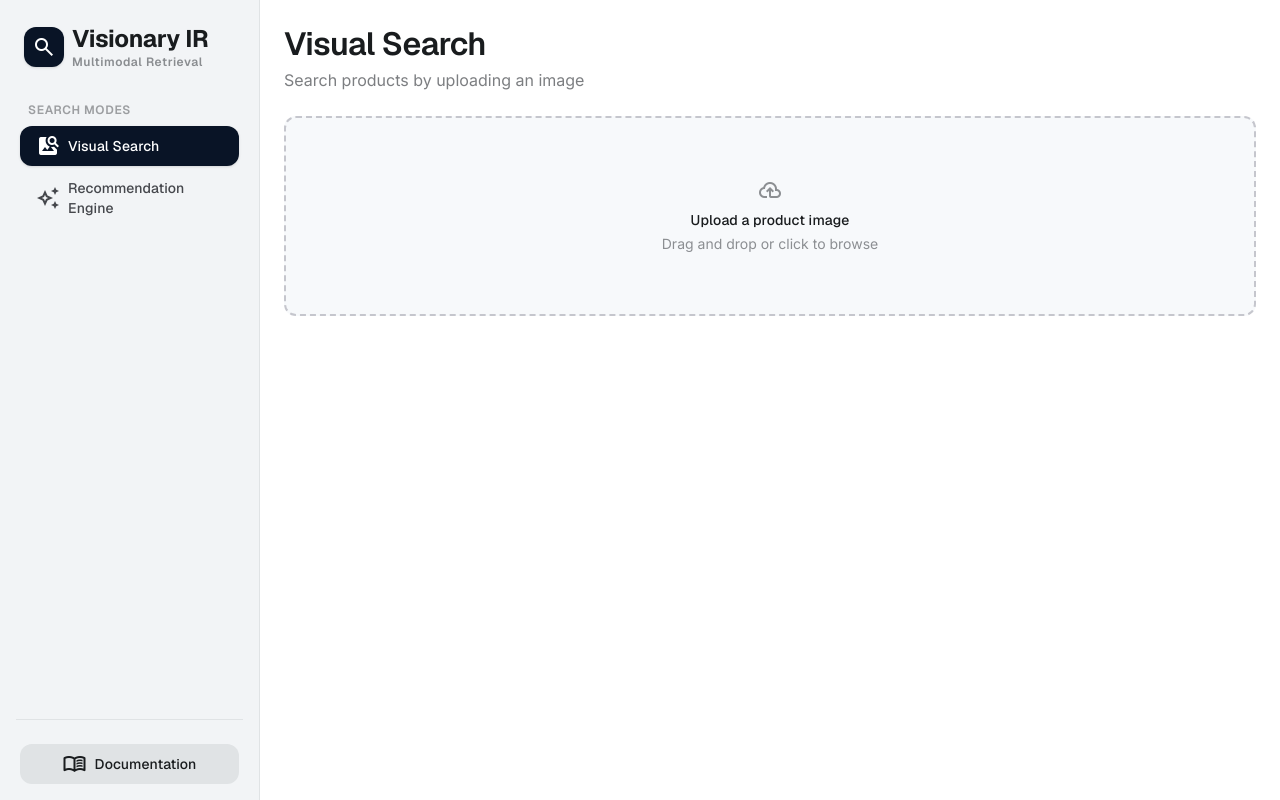
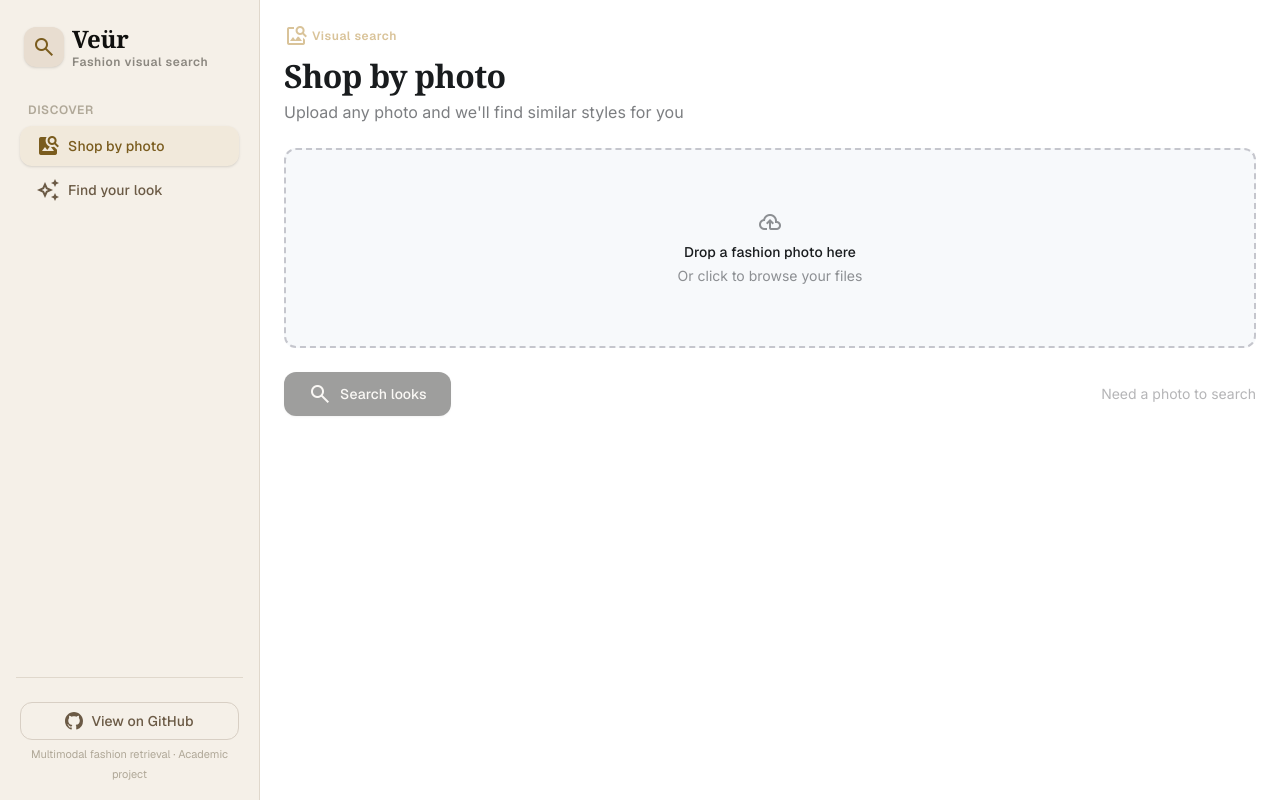
Before and after one commit to FabricioLanche/BD2_Proyecto2, a React (Vite) app in the folder Fronted/: page / in a window 1280 px wide. Built offline with nearby package versions, Linux system fonts and the light colour scheme.

Commit message:
feat: changing palette's colors

```diff
--- a/Fronted/index.html
+++ b/Fronted/index.html
@@ -4,7 +4,7 @@
     <meta charset="UTF-8" />
     <link rel="icon" type="image/svg+xml" href="/favicon.svg" />
     <meta name="viewport" content="width=device-width, initial-scale=1.0" />
-    <title>Visionary IR - Multimodal Retrieval</title>
+    <title>Veür - Fashion Visual Search</title>
     <link rel="preconnect" href="https://fonts.googleapis.com" />
     <link rel="preconnect" href="https://fonts.gstatic.com" crossorigin />
     <link href="https://fonts.googleapis.com/css2?family=Geist:wght@400;500;600;700;800;900&family=Inter:wght@400;500;600&display=swap" rel="stylesheet" />
--- a/Fronted/src/components/Sidebar.tsx
+++ b/Fronted/src/components/Sidebar.tsx
@@ -4,25 +4,25 @@ interface SidebarProps {
 }
 
 const navItems = [
-  { id: 'visual-search', label: 'Visual Search', icon: 'image_search' },
-  { id: 'recommendation-engine', label: 'Recommendation Engine', icon: 'auto_awesome' },
+  { id: 'visual-search', label: 'Shop by photo', icon: 'image_search' },
+  { id: 'recommendation-engine', label: 'Find your look', icon: 'auto_awesome' },
 ]
 
 export default function Sidebar({ currentPage, onNavigate }: SidebarProps) {
   return (
-    <nav className="fixed left-0 top-0 h-full w-[260px] flex flex-col p-stack-md gap-stack-sm bg-surface-container-low border-r border-surface-container-highest z-20 hidden md:flex">
+    <nav className="fixed left-0 top-0 h-full w-[260px] flex flex-col p-stack-md gap-stack-sm bg-[#F5F0E8] border-r border-[#E0D8CC] z-20 hidden md:flex">
       <div className="flex items-center gap-stack-sm px-stack-sm mb-stack-lg pt-stack-sm">
-        <div className="w-10 h-10 rounded-xl bg-primary text-on-primary flex items-center justify-center font-bold shadow-sm">
+        <div className="w-10 h-10 rounded-xl bg-[#E8DDD0] text-[#7A5C1E] flex items-center justify-center font-bold shadow-sm">
           <span className="material-symbols-outlined" style={{ fontVariationSettings: "'FILL' 1" }}>search</span>
         </div>
         <div>
-          <h1 className="font-headline-md text-headline-md font-bold text-on-surface leading-tight">Visionary IR</h1>
-          <p className="font-label-sm text-label-sm text-on-surface-variant/60">Multimodal Retrieval</p>
+          <h1 className="font-serif text-headline-md font-bold text-[#0F0F0D] leading-tight">Veür</h1>
+          <p className="font-label-sm text-label-sm text-[#8C8880]">Fashion visual search</p>
         </div>
       </div>
 
       <div className="flex flex-col gap-1 flex-1 px-stack-xs">
-        <p className="font-label-sm text-label-sm text-on-surface-variant/50 uppercase tracking-wider px-stack-sm mb-stack-xs">Search modes</p>
+        <p className="font-label-sm text-label-sm text-[#B0A898] uppercase tracking-wider px-stack-sm mb-stack-xs">DISCOVER</p>
         {navItems.map((item) => {
           const isActive = currentPage === item.id
           return (
@@ -31,8 +31,8 @@ export default function Sidebar({ currentPage, onNavigate }: SidebarProps) {
               onClick={() => onNavigate(item.id)}
               className={`flex items-center gap-stack-sm px-stack-md py-stack-sm rounded-xl transition-all duration-150 text-left ${
                 isActive
-                  ? 'bg-primary text-on-primary shadow-sm'
-                  : 'text-on-surface-variant hover:bg-surface-container-hover active:scale-[0.98]'
+                  ? 'bg-[#C9A96E]/10 text-[#7A5C1E] shadow-sm'
+                  : 'text-[#6B5A45] hover:bg-black/5 active:scale-[0.98]'
               }`}
             >
               <span
@@ -47,16 +47,19 @@ export default function Sidebar({ currentPage, onNavigate }: SidebarProps) {
         })}
       </div>
 
-      <div className="mt-auto flex flex-col gap-stack-sm pt-stack-lg border-t border-surface-container-highest px-stack-xs">
+      <div className="mt-auto flex flex-col gap-stack-xs pt-stack-lg border-t border-[#E0D8CC] px-stack-xs">
         <a
           href="https://github.com/FabricioLanche/BD2_Proyecto2"
           target="_blank"
           rel="noopener noreferrer"
-          className="w-full py-stack-sm px-stack-md bg-surface-container-highest text-on-surface font-label-md text-label-md rounded-xl flex justify-center items-center gap-stack-sm hover:bg-surface-container-high transition-all active:scale-[0.98]"
+          className="w-full py-stack-sm px-stack-md border border-[#D8CFC4] text-[#6B5A45] font-label-md text-label-md rounded-xl flex justify-center items-center gap-stack-sm hover:bg-black/5 transition-all active:scale-[0.98]"
         >
-          <span className="material-symbols-outlined text-[18px]">menu_book</span>
-          Documentation
+          <svg viewBox="0 0 16 16" className="w-[18px] h-[18px] fill-current" aria-hidden="true">
+            <path d="M8 0C3.58 0 0 3.58 0 8c0 3.54 2.29 6.53 5.47 7.59.4.07.55-.17.55-.38 0-.19-.01-.82-.01-1.49-2.01.37-2.53-.49-2.69-.94-.09-.23-.48-.94-.82-1.13-.28-.15-.68-.52-.01-.53.63-.01 1.08.58 1.23.82.72 1.21 1.87.87 2.33.66.07-.52.28-.87.51-1.07-1.78-.2-3.64-.89-3.64-3.95 0-.87.31-1.59.82-2.15-.08-.2-.36-1.02.08-2.12 0 0 .67-.21 2.2.82.64-.18 1.32-.27 2-.27.68 0 1.36.09 2 .27 1.53-1.04 2.2-.82 2.2-.82.44 1.1.16 1.92.08 2.12.51.56.82 1.27.82 2.15 0 3.07-1.87 3.75-3.65 3.95.29.25.54.73.54 1.48 0 1.07-.01 1.93-.01 2.2 0 .21.15.46.55.38A8.013 8.013 0 0016 8c0-4.42-3.58-8-8-8z" />
+          </svg>
+          View on GitHub
         </a>
+        <p className="font-code text-[11px] text-[#B0A898] text-center">Multimodal fashion retrieval · Academic project</p>
       </div>
     </nav>
   )
--- a/Fronted/src/components/UploadZone.tsx
+++ b/Fronted/src/components/UploadZone.tsx
@@ -4,9 +4,11 @@ interface UploadZoneProps {
   imagePreview?: string | null
   onUpload: (file: File) => void
   onClear?: () => void
+  label?: string
+  subLabel?: string
 }
 
-export default function UploadZone({ imagePreview, onUpload, onClear }: UploadZoneProps) {
+export default function UploadZone({ imagePreview, onUpload, onClear, label = 'Drop a photo here', subLabel = 'Or click to browse your files' }: UploadZoneProps) {
   const inputRef = useRef<HTMLInputElement>(null)
 
   const handleFile = (e: React.ChangeEvent<HTMLInputElement>) => {
@@ -45,8 +47,8 @@ export default function UploadZone({ imagePreview, onUpload, onClear }: UploadZo
       ) : (
         <>
           <span className="material-symbols-outlined text-[44px] text-on-surface-variant/60 group-hover:text-primary/60 transition-colors mb-stack-sm">cloud_upload</span>
-          <p className="font-label-md text-label-md text-on-surface">Upload a product image</p>
-          <p className="font-body-md text-body-md text-on-surface-variant/60 mt-1 max-w-[260px]">Drag and drop or click to browse</p>
+          <p className="font-label-md text-label-md text-on-surface">{label}</p>
+          <p className="font-body-md text-body-md text-on-surface-variant/60 mt-1 max-w-[260px]">{subLabel}</p>
         </>
       )}
       <input ref={inputRef} className="hidden" type="file" accept="image/*" onChange={handleFile} />
--- a/Fronted/src/pages/RecommendationEngine.tsx
+++ b/Fronted/src/pages/RecommendationEngine.tsx
@@ -65,11 +65,11 @@ export default function RecommendationEngine() {
       <div className="flex flex-col gap-1">
         <span className="flex items-center gap-1 font-label-sm text-label-sm text-primary/70 mb-1">
           <span className="material-symbols-outlined text-[13px]">auto_awesome</span>
-          Multimodal retrieval
+          Visual search
         </span>
-        <h2 className="font-display-lg text-display-lg text-on-surface">Recommendation Engine</h2>
+        <h2 className="font-serif text-display-lg text-on-surface">Find your look</h2>
         <p className="font-body-lg text-body-lg text-on-surface-variant/70">
-          Fuse visual and textual queries to find precise product matches.
+          Upload a photo, describe what you're after, or combine both.
         </p>
       </div>
 
@@ -82,7 +82,7 @@ export default function RecommendationEngine() {
             <div className="flex items-center justify-between mb-stack-xs">
               <label className="flex items-center gap-1.5 font-label-md text-label-md text-on-surface-variant/60" htmlFor="text-query">
                 <span className="material-symbols-outlined text-[16px]">text_fields</span>
-                Text Query
+                Describe it
               </label>
               {textQuery && (
                 <button
@@ -97,7 +97,7 @@ export default function RecommendationEngine() {
             <textarea
               className="w-full flex-1 bg-transparent border-none resize-none outline-none focus:ring-0 p-0 font-body-lg text-body-lg text-on-surface placeholder:text-on-surface-variant/35 leading-relaxed"
               id="text-query"
-              placeholder='Describe the product… e.g. "Modern minimalist wooden dining chair with a curved back"'
+              placeholder='e.g. Oversized cream linen blazer with gold buttons'
               value={textQuery}
               onChange={(e) => setTextQuery(e.target.value)}
             />
@@ -115,19 +115,20 @@ export default function RecommendationEngine() {
         </div>
 
         <div className="border-t border-outline-variant/40 px-5 py-3 flex items-center gap-4">
-          <span className="font-label-sm text-label-sm text-on-surface-variant/50 whitespace-nowrap shrink-0">Peso de búsqueda</span>
+          <span className="font-label-sm text-label-sm text-on-surface-variant/50 whitespace-nowrap shrink-0">Search weight</span>
           <div className="flex-1 flex justify-center">
             <div className="w-full max-w-md">
               <FusionSlider value={textWeight} onChange={setTextWeight} />
             </div>
           </div>
+          <div className="w-[140px] shrink-0" />
         </div>
 
         <div className="border-t border-outline-variant/40 px-4 py-3 flex items-center justify-between">
           <button
             onClick={handleSearch}
             disabled={disabled}
-            className="flex items-center gap-2 bg-primary text-on-primary font-label-md text-label-md px-6 py-2.5 rounded-xl hover:brightness-110 transition-all disabled:opacity-40 disabled:pointer-events-none active:scale-[0.98] shadow-sm"
+            className="flex items-center gap-2 bg-search-bg text-search-text font-label-md text-label-md px-6 py-2.5 rounded-xl hover:brightness-125 transition-all disabled:opacity-40 disabled:pointer-events-none active:scale-[0.98] shadow-sm"
           >
             {loading ? (
               <>
@@ -137,12 +138,12 @@ export default function RecommendationEngine() {
             ) : (
               <>
                 <span className="material-symbols-outlined text-[18px]">search</span>
-                Search
+                Search looks
               </>
             )}
           </button>
           {disabled && (
-            <span className="font-body-sm text-body-sm text-on-surface-variant/40">Se requiere al menos una imagen o descripción</span>
+            <span className="font-body-sm text-body-sm text-on-surface-variant/40">Need at least a photo or description</span>
           )}
         </div>
       </div>
--- a/Fronted/src/pages/VisualSearch.tsx
+++ b/Fronted/src/pages/VisualSearch.tsx
@@ -9,6 +9,7 @@ const PER_PAGE = 5
 
 export default function VisualSearch() {
   const [imagePreview, setImagePreview] = useState<string | null>(null)
+  const [imageFile, setImageFile] = useState<File | null>(null)
   const [selectedProduct, setSelectedProduct] = useState<ProductCardData | null>(null)
   const [page, setPage] = useState(1)
   const [results, setResults] = useState<ProductCardData[]>([])
@@ -18,14 +19,22 @@ export default function VisualSearch() {
   const totalPages = Math.max(1, Math.ceil(results.length / PER_PAGE))
   const visible = useMemo(() => results.slice((page - 1) * PER_PAGE, page * PER_PAGE), [results, page])
 
-  const handleUpload = async (file: File) => {
+  const handleUpload = (file: File) => {
     setImagePreview(URL.createObjectURL(file))
+    setImageFile(file)
+    setResults([])
+    setError(null)
+    setPage(1)
+  }
+
+  const handleSearch = async () => {
+    if (!imageFile) return
     setResults([])
     setError(null)
     setPage(1)
     setLoading(true)
     try {
-      const data = await visualSearch(file)
+      const data = await visualSearch(imageFile)
       setResults(data)
     } catch (e) {
       setError(e instanceof Error ? e.message : 'Search failed')
@@ -35,20 +44,51 @@ export default function VisualSearch() {
   }
 
   const handleClear = () => {
+    if (imagePreview) URL.revokeObjectURL(imagePreview)
     setImagePreview(null)
+    setImageFile(null)
     setResults([])
     setError(null)
     setPage(1)
   }
 
+  const disabled = loading || !imageFile
+
   return (
     <div className="flex flex-col gap-stack-lg">
       <header className="flex flex-col gap-1">
-        <h1 className="font-display-lg text-display-lg text-on-surface">Visual Search</h1>
-        <p className="font-body-lg text-body-lg text-on-surface-variant/70">Search products by uploading an image</p>
+        <span className="flex items-center gap-1 font-label-sm text-label-sm text-primary/70 mb-1">
+          <span className="material-symbols-outlined text-[13px]">image_search</span>
+          Visual search
+        </span>
+        <h1 className="font-serif text-display-lg text-on-surface">Shop by photo</h1>
+        <p className="font-body-lg text-body-lg text-on-surface-variant/70">Upload any photo and we'll find similar styles for you</p>
       </header>
 
-      <UploadZone imagePreview={imagePreview} onUpload={handleUpload} onClear={handleClear} />
+      <UploadZone imagePreview={imagePreview} onUpload={handleUpload} onClear={handleClear} label="Drop a fashion photo here" subLabel="Or click to browse your files" />
+
+      <div className="flex items-center justify-between">
+        <button
+          onClick={handleSearch}
+          disabled={disabled}
+          className="flex items-center gap-2 bg-search-bg text-search-text font-label-md text-label-md px-6 py-2.5 rounded-xl hover:brightness-125 transition-all disabled:opacity-40 disabled:pointer-events-none active:scale-[0.98] shadow-sm"
+        >
+          {loading ? (
+            <>
+              <span className="material-symbols-outlined text-[18px] animate-spin">progress_activity</span>
+              Searching…
+            </>
+          ) : (
+            <>
+              <span className="material-symbols-outlined text-[18px]">search</span>
+              Search looks
+            </>
+          )}
+        </button>
+        {disabled && (
+          <span className="font-body-sm text-body-sm text-on-surface-variant/40">Need a photo to search</span>
+        )}
+      </div>
 
       {error && (
         <div className="bg-error-container/80 text-on-error-container rounded-xl px-4 py-3 font-body-md text-body-md border border-error/10">
```
Also changed, not shown: Fronted/src/index.css (+26 -22 lines).
